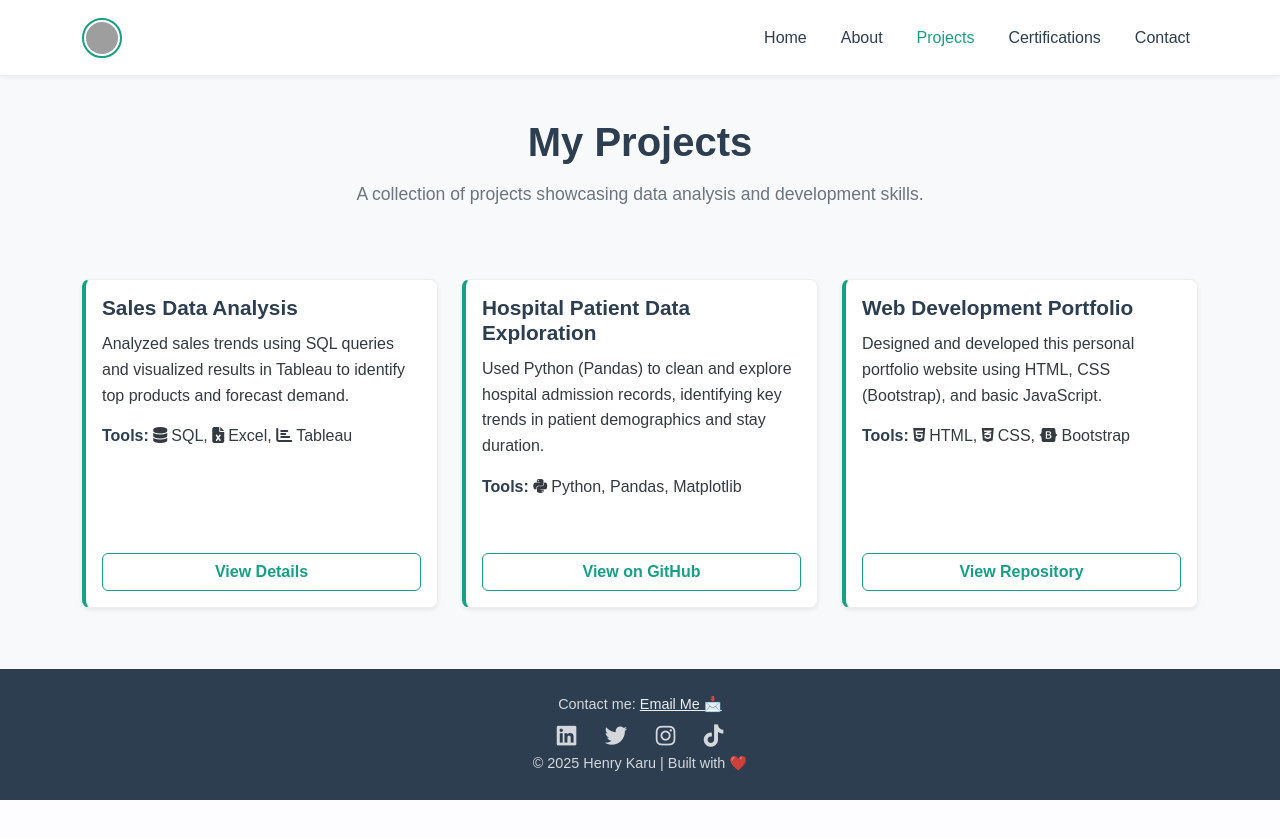
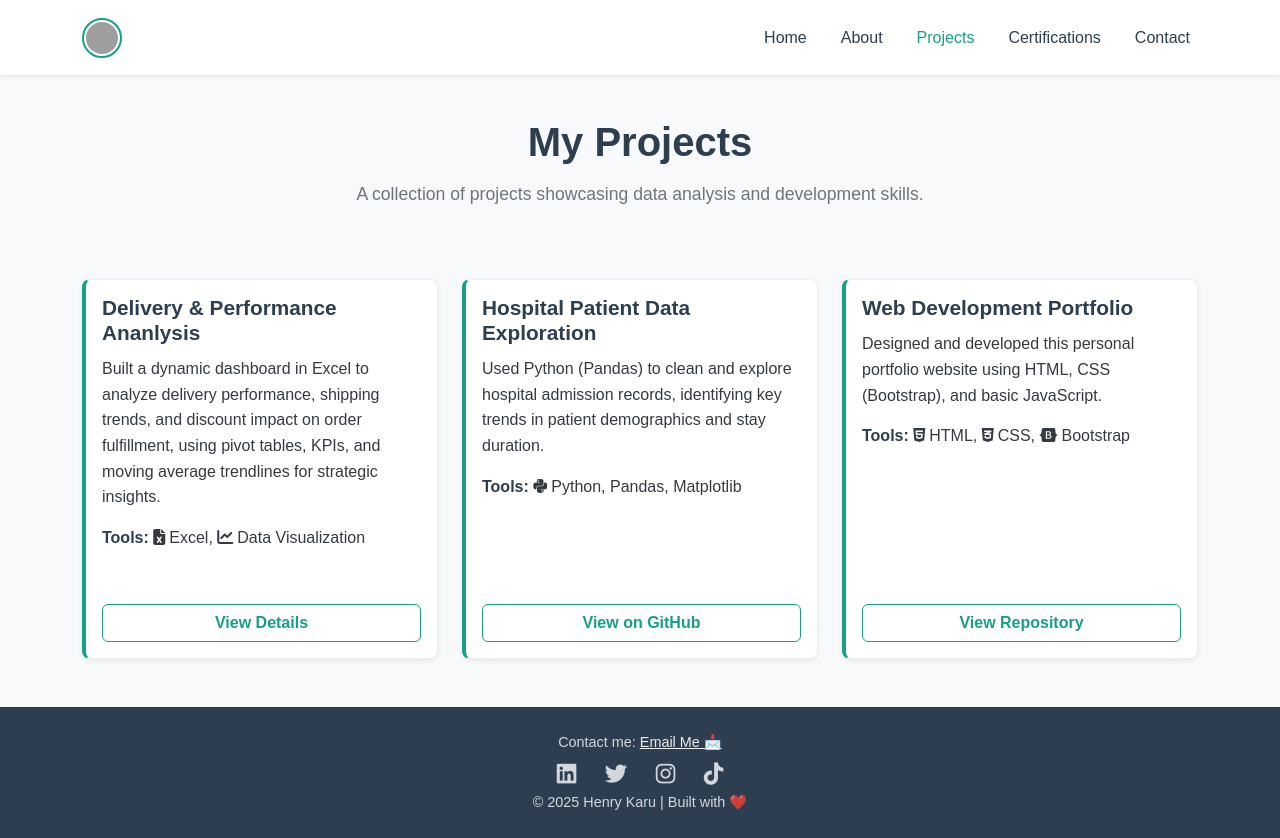
Before and after one commit to karu254/portfolio-website, a plain HTML site: page projects.html in a window 1280 px wide. Before the commit the page ends 800 px from the top, so only its background shows below. Drawn offline with nearby package versions, Linux system fonts and the light colour scheme; grey boxes are pictures that could not be loaded; a script that the page names is missing.

Commit message:
Update projects.html_project_on_delivery
I added a project about delivery and performance

```diff
--- a/projects.html
+++ b/projects.html
@@ -63,10 +63,10 @@
 
                 <div class="col-md-6 col-lg-4 d-flex align-items-stretch" data-aos="fade-up" data-aos-delay="200">
                     <div class="project-card p-3 w-100 shadow-sm">
-                        <h4 class="fw-bold">Sales Data Analysis</h4>
-                        <p>Analyzed sales trends using SQL queries and visualized results in Tableau to identify top products and forecast demand.</p>
-                        <p><strong>Tools:</strong> <i class="fas fa-database me-1"></i>SQL, <i class="fas fa-file-excel me-1"></i>Excel, <i class="fas fa-chart-bar me-1"></i>Tableau</p>
-                        <a href="#" target="_blank" class="btn btn-outline-primary">View Details</a>
+                        <h4 class="fw-bold">Delivery & Performance Ananlysis</h4>
+                        <p>Built a dynamic dashboard in Excel to analyze delivery performance, shipping trends, and discount impact on order fulfillment, using pivot tables, KPIs, and moving average trendlines for strategic insights.</p>
+                        <p><strong>Tools:</strong> <i class="fas fa-file-excel me-1"></i>Excel, <i class="fas fa-chart-line me-1"></i>Data Visualization</p>
+                        <a href="https://1drv.ms/f/c/e044ba3efa3fad78/EiLowlWS-TJLiLVZ5O59uH0BJwBNrp1ZxW0x4mqjxlbtgA?e=YYJrNa" target="_blank" class="btn btn-outline-primary">View Details</a>
                     </div>
                 </div>
 
```
